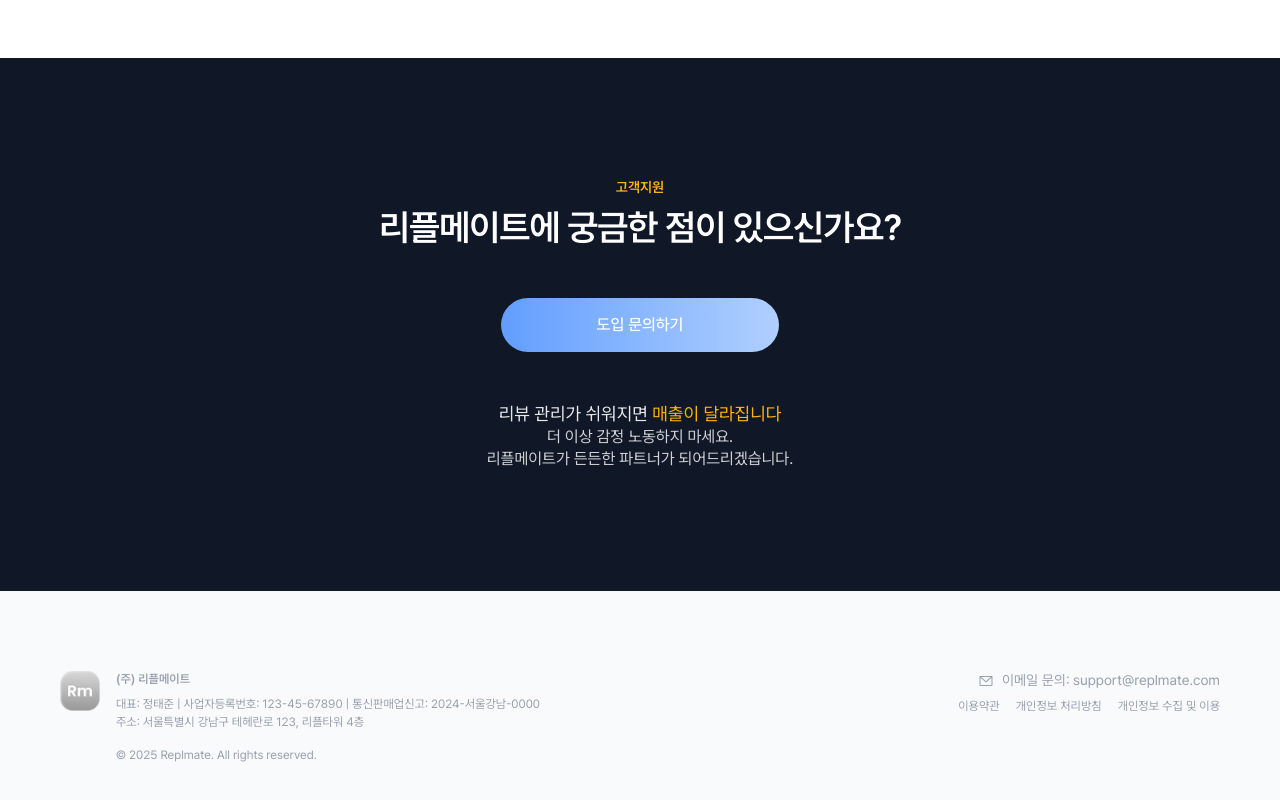
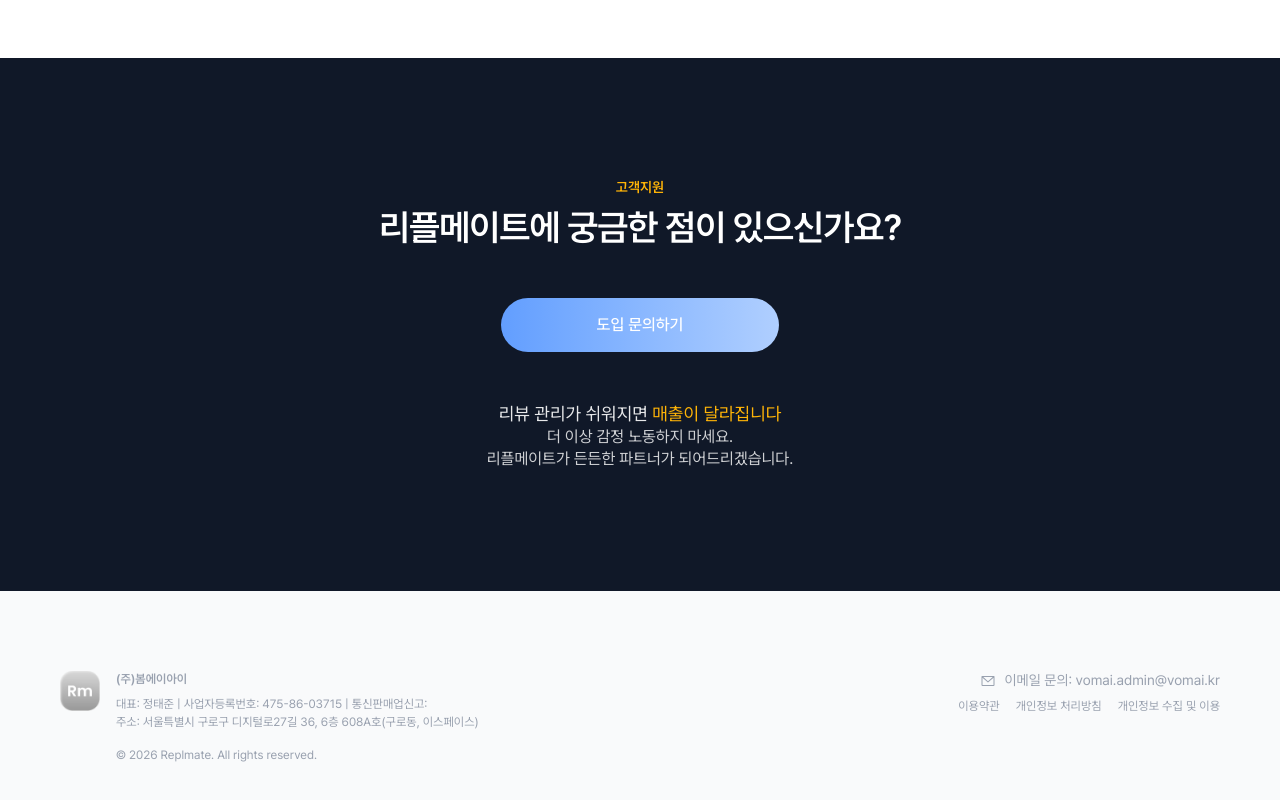
Before and after one commit to itso-wavy/replmate, a Next.js app: page / in a window 1280 px wide. Shown: the part 2320-3120 px from the top of the page. Built offline with nearby package versions, Linux system fonts and the light colour scheme; no server answers.

Commit message:
feat(footer): 회사 메타데이터 상수 추가 및 Footer 반영

```diff
--- a/app/(public)/_components/Footer.tsx
+++ b/app/(public)/_components/Footer.tsx
@@ -6,6 +6,7 @@ import { EnvelopeSimpleIcon } from '@phosphor-icons/react/dist/ssr';
 
 import Logo from '@/components/global/Logo';
 import { TermModal } from '@/components/modal';
+import { COMPANY_META_INFO } from '@/constants/company';
 import { openReplmateSupportEmail } from '@/lib/utils';
 import { TermsType } from '@/types';
 
@@ -25,15 +26,17 @@ const Footer = () => {
           />
 
           <div className='space-y-2 select-text'>
-            <p className='font-semibold'>(주) 리플메이트</p>
+            <p className='font-semibold'>{COMPANY_META_INFO.COMPANY_NAME}</p>
             <div className='space-y-0.5'>
               <p>
-                대표: 정태준 | 사업자등록번호: 123-45-67890 | 통신판매업신고:
-                2024-서울강남-0000
+                대표: {COMPANY_META_INFO.REPRESENTATIVE} | 사업자등록번호:{' '}
+                {COMPANY_META_INFO.BUSINESS_REGISTRATION_NUMBER} |
+                통신판매업신고:
+                {COMPANY_META_INFO.MAIL_ORDER_BUSINESS_REPORT_NUMBER}
               </p>
-              <p>주소: 서울특별시 강남구 테헤란로 123, 리플타워 4층</p>
+              <p>주소: {COMPANY_META_INFO.ADDRESS}</p>
             </div>
-            <p className='pt-2'>© 2025 Replmate. All rights reserved.</p>
+            <p className='pt-2'>© 2026 Replmate. All rights reserved.</p>
           </div>
         </div>
 
@@ -44,7 +47,7 @@ const Footer = () => {
               className='mr-2 group-hover:text-gray-400/90'
             />
             <p onClick={openReplmateSupportEmail} className='flex items-start'>
-              이메일 문의: support@replmate.com
+              이메일 문의: {COMPANY_META_INFO.EMAIL}
             </p>
           </div>
 
--- /dev/null
+++ b/constants/company.ts
@@ -0,0 +1,8 @@
+export const COMPANY_META_INFO = {
+  COMPANY_NAME: '(주)봄에이아이', // 사명
+  REPRESENTATIVE: '정태준', // 대표
+  BUSINESS_REGISTRATION_NUMBER: '475-86-03715', // 사업자 번호
+  MAIL_ORDER_BUSINESS_REPORT_NUMBER: '',
+  ADDRESS: '서울특별시 구로구 디지털로27길 36, 6층 608A호(구로동, 이스페이스)', // 주소
+  EMAIL: 'vomai.admin@vomai.kr',
+};
--- a/lib/utils/email.ts
+++ b/lib/utils/email.ts
@@ -1,6 +1,7 @@
 /**
  * 이메일 링크 생성 유틸리티
  */
+import { COMPANY_META_INFO } from '@/constants/company';
 
 interface CreateMailtoLinkOptions {
   subject?: string;
@@ -40,7 +41,7 @@ export const openMailtoLink = (
 };
 
 export const openReplmateSupportEmail = () => {
-  openMailtoLink('support@replmate.com', {
+  openMailtoLink(COMPANY_META_INFO.EMAIL, {
     subject: '[리플메이트]_고객_문의',
   });
 };
```
